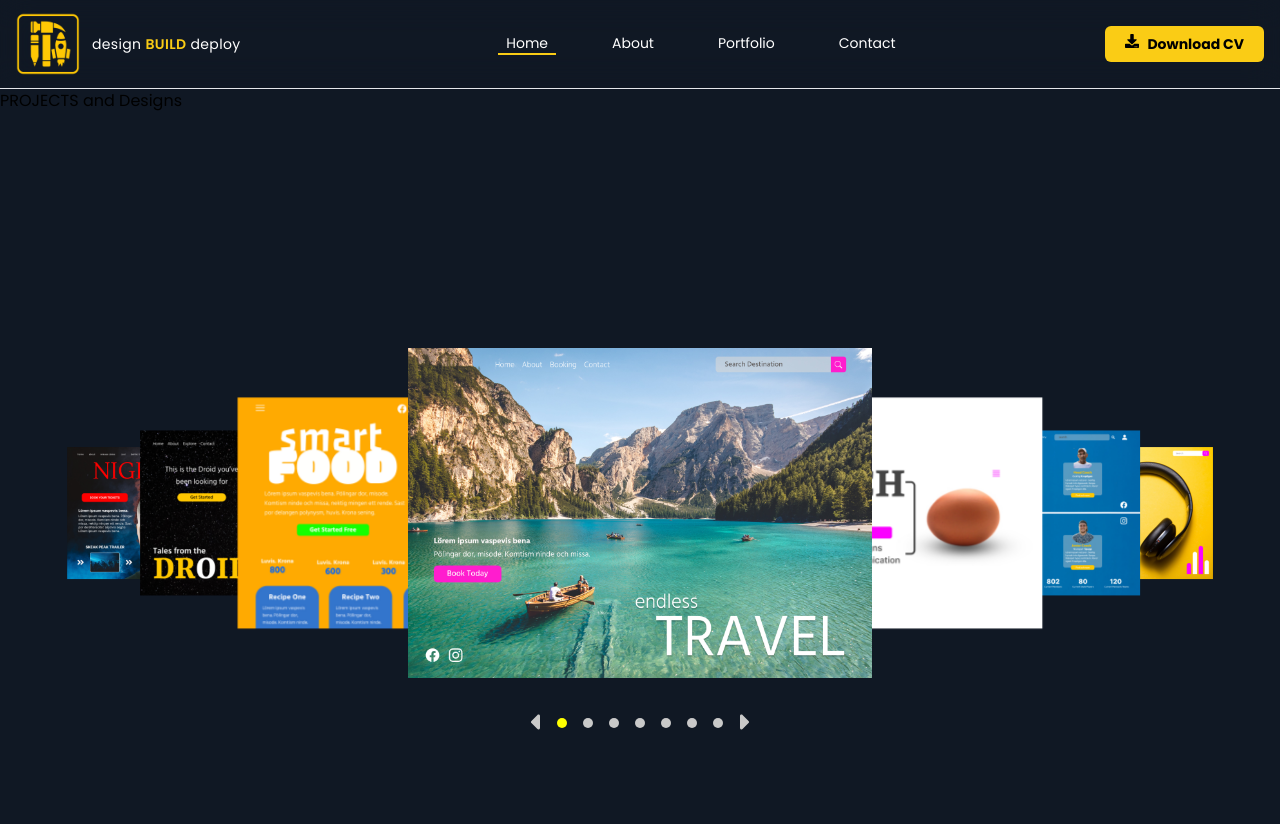
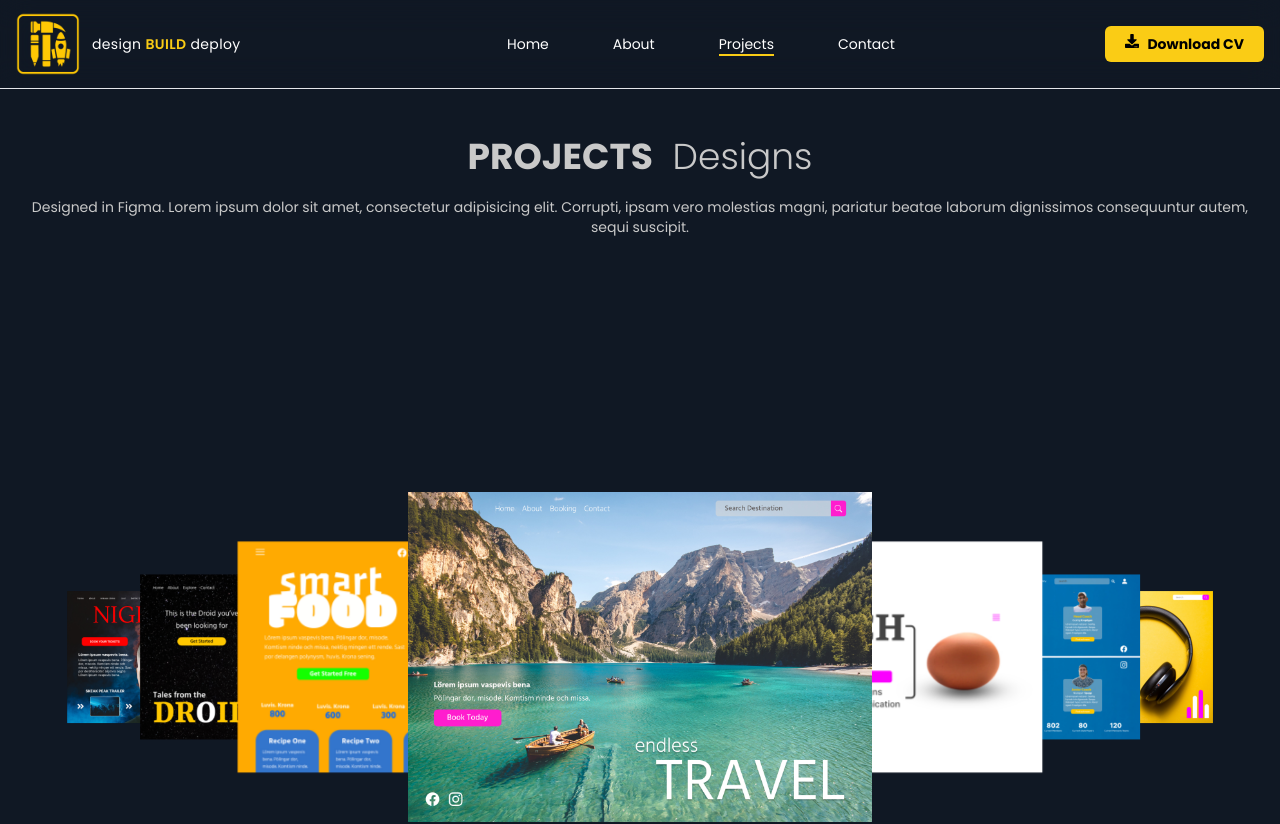
Before and after one commit to SKenzler/react-portfolio, a React (Vite) app: page /projects in a window 1280 px wide. Shown: the top 824 px of the page. Built offline with nearby package versions, Linux system fonts and the light colour scheme; a web font is replaced by a local one.

Commit message:
Added NavLink to capture Active state for Navbar Links

```diff
--- a/src/App.jsx
+++ b/src/App.jsx
@@ -2,6 +2,7 @@ import Navbar from "./components/Navbar";
 import Home from "./pages/Home";
 import About from "./pages/About";
 import Projects from "./pages/Projects";
+import Contact from "./pages/Contact";
 
 import { BrowserRouter, Routes, Route } from "react-router-dom";
 
@@ -12,6 +13,7 @@ function App() {
         <Route path="/" element={<Home />} />
         <Route path="about" element={<About />} />
         <Route path="projects" element={<Projects />} />
+        <Route path="contact" element={<Contact />} />
         <Route path="*" element={<Error />} />
       </Routes>
     </BrowserRouter>
--- a/src/components/FlipCard.jsx
+++ b/src/components/FlipCard.jsx
@@ -1,4 +1,5 @@
 import React from "react";
+import { Link } from "react-router-dom";
 
 const FlipCard = ({ cards }) => {
   return (
@@ -27,7 +28,7 @@ const FlipCard = ({ cards }) => {
                     type="button"
                     className="text-yellow-400 hover:text-[#C9C9C9] p-4"
                   >
-                    {item.icon}
+                    <Link to={item.path}>{item.icon}</Link>
                   </button>
                 </div>
               </div>
--- a/src/components/Navbar.jsx
+++ b/src/components/Navbar.jsx
@@ -3,7 +3,7 @@ import { useState } from "react";
 import logo from "../assets/design-build-deploy-logo.png";
 import { FaBars, FaXmark } from "react-icons/fa6";
 import { FaDownload, FaGithub } from "react-icons/fa";
-import { Link } from "react-router-dom";
+import { NavLink } from "react-router-dom";
 
 const Navbar = () => {
   const [mobileMenuOpen, setMobileMenuOpen] = useState(false);
@@ -15,6 +15,7 @@ const Navbar = () => {
     <nav className="sticky top-0 z-50 py-3 backdrop-blur-lg border-b neutral-700/80">
       <div className="container px-4 mx-auto relative text-sm">
         <div className="flex justify-between items-center">
+          <NavLink to="/">
             <div className="flex items-center flex-shrink-0 cursor-pointer">
               <img
                 className="h-16 w-16 mr-3"
@@ -29,19 +30,56 @@ const Navbar = () => {
                 deploy
               </span>
             </div>
+          </NavLink>
           <ul className="hidden lg:flex ml-14 space-x-12 text-sm text-white cursor-pointer">
-            <Link to="/">
-              <li className="px-2 border-b-2 border-yellow-400">Home</li>
-            </Link>
-            <Link to="/about">
-              <li className="px-2">About</li>
-            </Link>
-            <Link to="/projects">
-              <li className="px-2">Portfolio</li>
-            </Link>
-            <Link to="/contact">
-              <li className="px-2">Contact</li>
-            </Link>
+            <li className="px-2">
+              <NavLink
+                to="/"
+                className={({ isActive }) => {
+                  return isActive
+                    ? "border-b-2 border-yellow-400"
+                    : "border-b-2 border-[#101824]";
+                }}
+              >
+                Home
+              </NavLink>
+            </li>
+            <li className="px-2">
+              <NavLink
+                to="/about"
+                className={({ isActive }) => {
+                  return isActive
+                    ? "border-b-2 border-yellow-400"
+                    : "border-b-2 border-[#101824]";
+                }}
+              >
+                About
+              </NavLink>
+            </li>
+            <li className="px-2">
+              <NavLink
+                to="/projects"
+                className={({ isActive }) => {
+                  return isActive
+                    ? "border-b-2 border-yellow-400"
+                    : "border-b-2 border-[#101824]";
+                }}
+              >
+                Projects
+              </NavLink>
+            </li>
+            <li className="px-2">
+              <NavLink
+                to="/contact"
+                className={({ isActive }) => {
+                  return isActive
+                    ? "border-b-2 border-yellow-400"
+                    : "border-b-2 border-[#101824]";
+                }}
+              >
+                Contact
+              </NavLink>
+            </li>
           </ul>
           <div className="hidden lg:flex justify-center items-center space-x-12">
             <button
@@ -65,10 +103,54 @@ const Navbar = () => {
         {mobileMenuOpen && (
           <div className="fixed right-0 z-20 bg-neutral-900 w-full p-12 flex flex-col justify-center items-center lg:hidden">
             <ul className="text-sm text-center text-white p-2">
-              <li className="py-2 border-b-2 border-yellow-400">Home</li>
-              <li className="py-2">About</li>
-              <li className="py-2">Portfolio</li>
-              <li className="py-2">Contact</li>
+              <li className="p-2">
+                <NavLink
+                  to="/"
+                  className={({ isActive }) => {
+                    return isActive
+                      ? "border-b-2 border-yellow-400"
+                      : "border-b-2 border-[#101824]";
+                  }}
+                >
+                  Home
+                </NavLink>
+              </li>
+              <li className="p-2">
+                <NavLink
+                  to="/about"
+                  className={({ isActive }) => {
+                    return isActive
+                      ? "border-b-2 border-yellow-400"
+                      : "border-b-2 border-[#101824]";
+                  }}
+                >
+                  About
+                </NavLink>
+              </li>
+              <li className="p-2">
+                <NavLink
+                  to="/projects"
+                  className={({ isActive }) => {
+                    return isActive
+                      ? "border-b-2 border-yellow-400"
+                      : "border-b-2 border-[#101824]";
+                  }}
+                >
+                  Projects
+                </NavLink>
+              </li>
+              <li className="p-2">
+                <NavLink
+                  to="/contact"
+                  className={({ isActive }) => {
+                    return isActive
+                      ? "border-b-2 border-yellow-400"
+                      : "border-b-2 border-[#101824]";
+                  }}
+                >
+                  Contact
+                </NavLink>
+              </li>
             </ul>
             <button
               type="button"
--- a/src/pages/About.jsx
+++ b/src/pages/About.jsx
@@ -1,9 +1,13 @@
 import React from "react";
+import Navbar from "../components/Navbar";
 
 const About = () => {
   return (
     <>
-      <div>About Me</div>
+      <Navbar />
+      <h1 className="flex justify-center text-center text-[#C9C9C9] text-4xl font-bold mt-12">
+        ABOUT<span className="font-light">&nbsp; Me</span>
+      </h1>
     </>
   );
 };
--- a/src/pages/Contact.jsx
+++ b/src/pages/Contact.jsx
@@ -1,7 +1,15 @@
 import React from "react";
+import Navbar from "../components/Navbar";
 
 const Contact = () => {
-  return <div>Contact</div>;
+  return (
+    <>
+      <Navbar />
+      <h1 className="flex justify-center text-center text-[#C9C9C9] text-4xl font-bold mt-12">
+        CONTACT<span className="font-light">&nbsp; Me</span>
+      </h1>
+    </>
+  );
 };
 
 export default Contact;
--- a/src/pages/Projects.jsx
+++ b/src/pages/Projects.jsx
@@ -9,7 +9,14 @@ const Projects = () => {
   return (
     <>
       <Navbar />
-      <h1>PROJECTS and Designs</h1>
+      <h1 className="flex justify-center text-center text-[#C9C9C9] text-4xl font-bold mt-12">
+        PROJECTS<span className="font-light">&nbsp; Designs</span>
+      </h1>
+      <p className="w-auto text-sm text-[#C9C9C9] text-center p-5">
+        Designed in Figma. Lorem ipsum dolor sit amet, consectetur adipisicing
+        elit. Corrupti, ipsam vero molestias magni, pariatur beatae laborum
+        dignissimos consequuntur autem, sequi suscipit.
+      </p>
       <ProjectCarousel images={images} />
       <FlipCard cards={cards} />
     </>
--- a/src/utilities/cards.jsx
+++ b/src/utilities/cards.jsx
@@ -14,6 +14,7 @@ const cards = [
     content:
       "An interactive To-Do List that dynamically populates as the user adds tasks. Additionlly, a user can edit and delete a task.",
     icon: <FaGithub size={42} />,
+    path: "https://github.com/SKenzler/react-to-do-list",
   },
   {
     id: Date.now().toString(36) + Math.random().toString(36),
```
Lines whose indentation alone changed are shown as unchanged.
